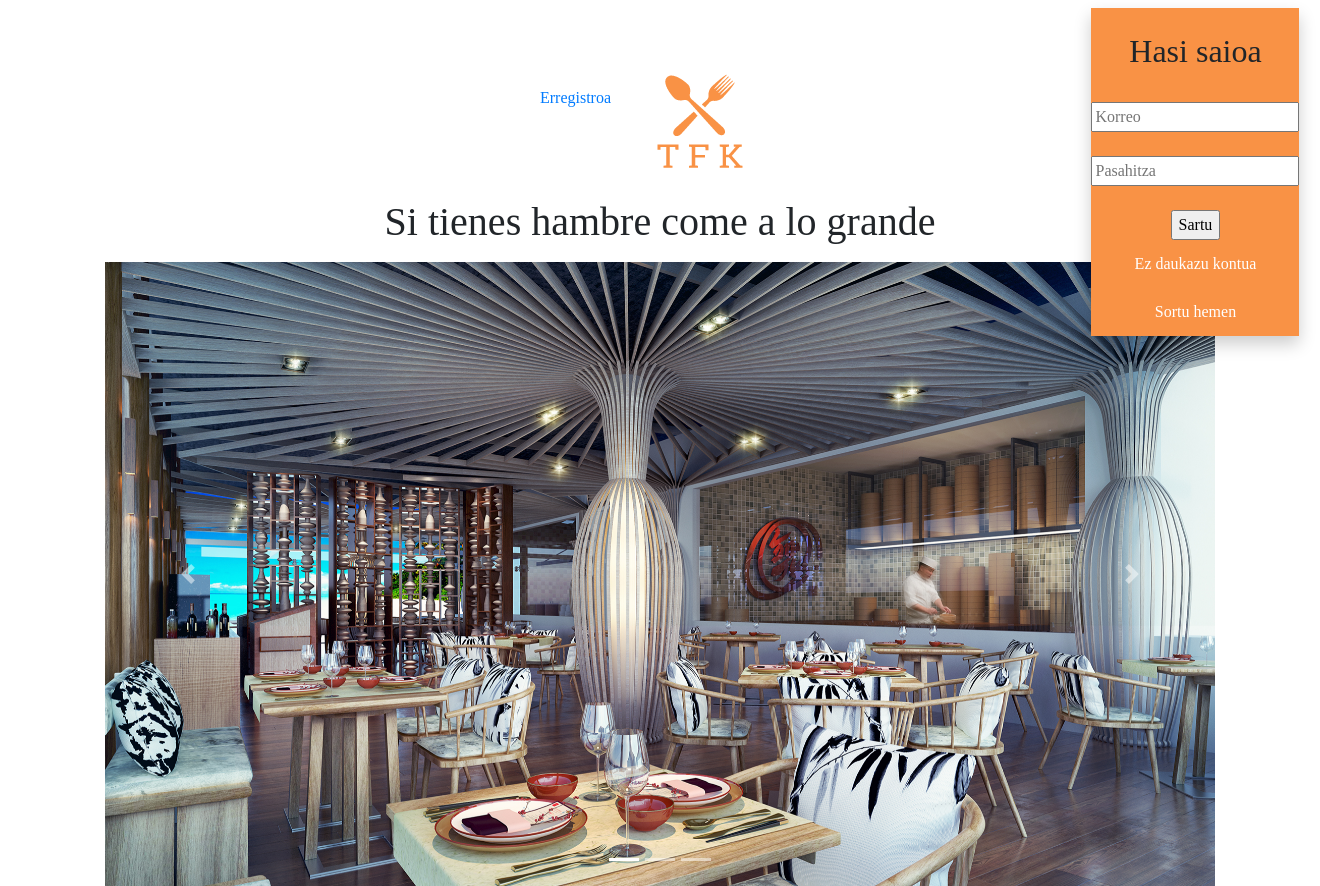
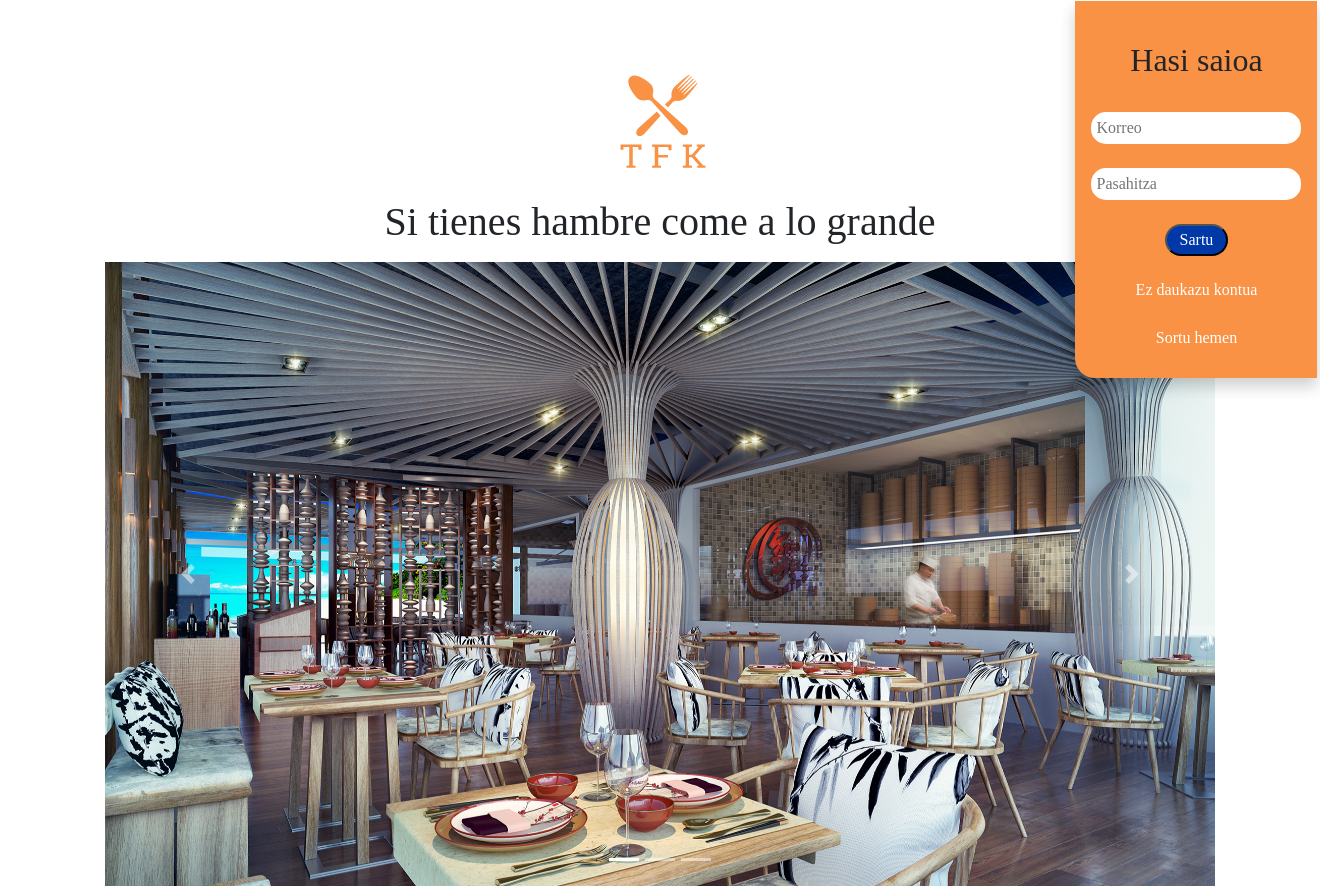
Before and after one commit to garateHegoi/TheFoodKingdom, a Django app: page / in a window 1320 px wide, after a click that opens the changed part. Shown: the part 108-994 px from the top of the page. Run offline with Django 4.2, Linux system fonts and the light colour scheme; some libraries are stand-ins or nearby versions; some web fonts are replaced.

Commit message:
scripta bukatuta

```diff
--- a/Django/TheFoodKingdom/janaria/static/css/styles.css
+++ b/Django/TheFoodKingdom/janaria/static/css/styles.css
@@ -5,7 +5,7 @@
 .user_icon{
     max-width: 60px;
     color: #fff;
-    margin-right: 180px;
+    margin-right: 170px;
     padding-bottom:1em;
     padding-top: 1em;
 }
@@ -127,7 +127,9 @@ padding-left: 10%;
   box-shadow: 0px 8px 16px 0px rgba(0,0,0,0.2);
   z-index: 1;
   background-color: #F99245;
-  margin: 1em;
+  padding: 1em;
+  margin-top: 4%;
+  border-radius: 0px 0px 0px 20px;
 }
 
 .dropdown-content a {
@@ -140,3 +142,17 @@ padding-left: 10%;
 .dropdown a:hover {background-color: #F99245;}
 
 .show {display: block;}
+
+.input_form{
+    border: solid;
+    border-radius: 15px;
+    border-color: #fff;
+}
+
+.btn_log{
+    background-color: #0038A8;
+    color: #fff;
+    padding: 1% 6% 1% 6%;
+    border-radius: 1em;
+    margin-bottom: 10px;
+}
--- a/Django/TheFoodKingdom/janaria/templates/base.html
+++ b/Django/TheFoodKingdom/janaria/templates/base.html
@@ -56,34 +56,13 @@
                       <input class="input_form" type="text" id="fname" name="fname" placeholder="Korreo"><br>
                       <br>
                       <input class="input_form" type="text" id="lname" name="lname" placeholder="Pasahitza"><br><br>
-                      <input type="submit" value="Sartu">
+                      <button class="btn_log" type="submit">Sartu</button>
                 </form>
-            <a href="https://academy.hubspot.com/">Ez daukazu kontua</a>
-            <a href="https://www.youtube.com/user/hubspot">Sortu hemen</a>
+                <a>Ez daukazu kontua</a>
+                <a href="{% url 'erregistroa' %}">Sortu hemen</a>
+              </div>
           </div>
-      </div>
-      <!--
-      <div class="dropdown">
-          <img class="user_icon" src="{% static 'img/usuario.png'%}">
-          <div class="dropdown-content">
-              <br>
-              <h2>Hasi saioa</h2>
-              <div>
-                  <form action="/action_page.php">
-                      <br>
-                      <input class="input_form" type="text" id="fname" name="fname" placeholder="Korreo"><br>
-                      <br>
-                      <input class="input_form" type="text" id="lname" name="lname" placeholder="Pasahitza"><br><br>
-                      <input type="submit" value="Sartu">
-                </form>
-
-              </div>
-            <a href="https://academy.hubspot.com/">Ez daukazu kontua</a>
-            <a href="https://www.youtube.com/user/hubspot">Sortu hemen</a>
-        </div>
-
-      </div>
--->
+  </div>
   </div>
 </nav>
 {% endwith %}
--- a/Django/TheFoodKingdom/janaria/templates/index.html
+++ b/Django/TheFoodKingdom/janaria/templates/index.html
@@ -3,7 +3,9 @@
     {% block title %}The Food Kingdom{% endblock title%}
     {% block content %}
     <div class="container text-center">
+        <!--
       <a href="{% url 'erregistroa' %}">Erregistroa</a>
+      -->
       <img class="rounded-circle mt-5"  src="{% static 'img/logo.png'%}">
       <h1 class="mb-3">Si tienes hambre come a lo grande</h1>
       <div id="carouselExampleIndicators" class="carousel slide" data-ride="carousel">
```
